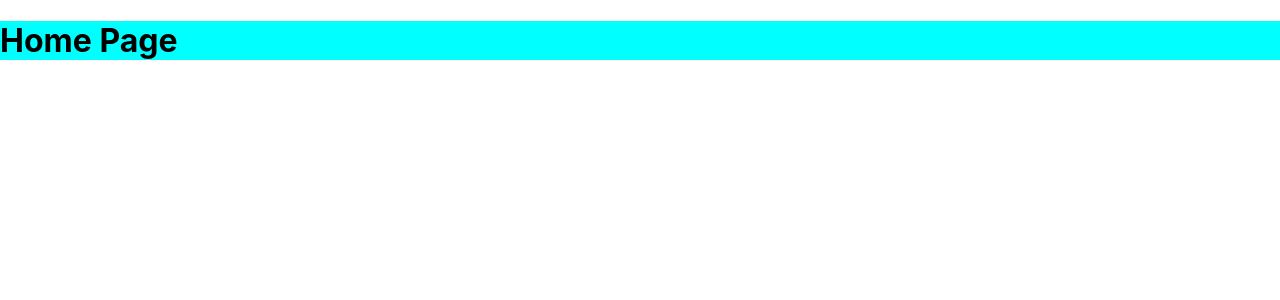
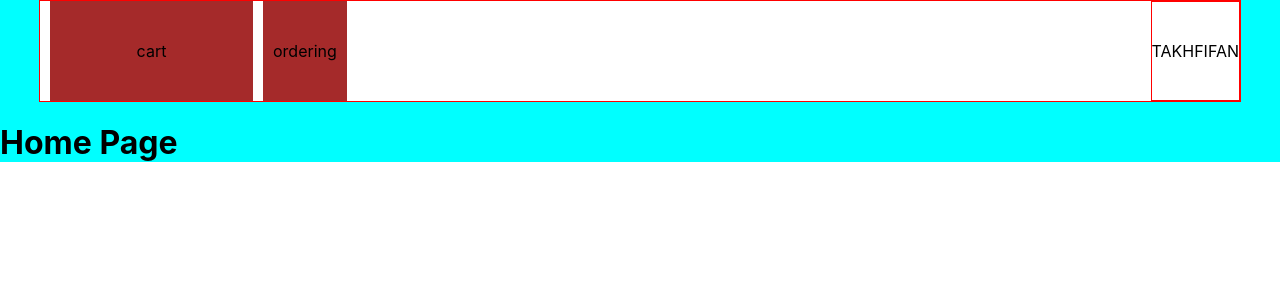
Before and after one commit to ErfanSeidipoor/takhfifan, a React (Create React App) app: page / in a window 1280 px wide. Shown: the top 300 px of the page. Built offline with nearby package versions, Linux system fonts and the light colour scheme.

Commit message:
menu initial

```diff
--- /dev/null
+++ b/src/components/navbar/index.js
@@ -0,0 +1,18 @@
+import React from 'react';
+import './index.scss';
+
+
+ class Navbar extends React.Component {
+   render() {
+      return (
+        <div className="navbar">
+            <div className="navbar-logo">{"TAKHFIFAN"}</div>
+            <div className="navbar-space"/>
+            <div className="navbar-ordering">{"ordering"}</div>
+            <div className="navbar-cart">cart</div>
+        </div>
+      );
+   }
+ }
+
+export default Navbar;
--- /dev/null
+++ b/src/components/navbar/index.scss
@@ -0,0 +1,54 @@
+.navbar {
+    width: 100%;
+    height: 100px;
+    background-color: white;
+    border: 1px solid red;
+    display: flex;
+    flex-direction: row-reverse;
+    max-width: 1200px;
+    margin: 0 auto;
+
+    &-logo {
+        border: 1px solid red;
+        display: flex;
+        justify-content: center;
+        align-items: center;
+    }
+
+    &-space {
+        flex-grow: 1;
+    }
+
+    &-ordering {
+        background-color: brown;
+        margin-left: 10px;
+        display: flex;
+        justify-content: center;
+        align-items: center;
+        padding: 0 10px;
+    }
+
+    &-cart {
+        background-color: brown;
+        margin-left: 10px;
+        display: flex;
+        justify-content: center;
+        align-items: center;
+        width: 203px;
+    }
+}
+
+
+
+
+@media only screen and (max-width: 768px) {
+    .navbar {
+        background-color: blue;
+        height: 70px;
+
+        &-cart {
+            display: none;
+            margin: 0;
+        }
+    }
+}
--- a/src/pages/home/index.js
+++ b/src/pages/home/index.js
@@ -1,15 +1,15 @@
 import React from 'react';
 import { connect } from 'react-redux'
 import Actions from '../../modules/action'
+import Navbar from '../../components/navbar'
 import './index.scss';
 
 
  class HomePage extends React.Component {
    render() {
-     console.log(this.props);
-
       return (
         <div className="home-page">
+          <Navbar />
             <h1 onClick={()=>this.props.createItem()}>Home Page</h1>
         </div>
       );
```
